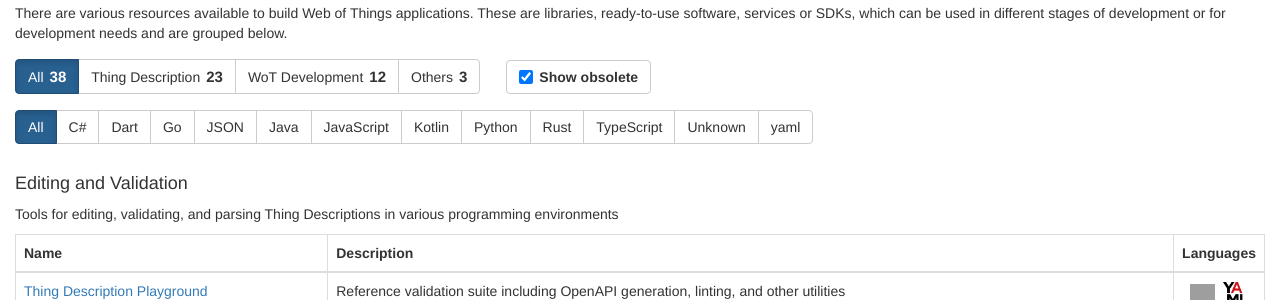
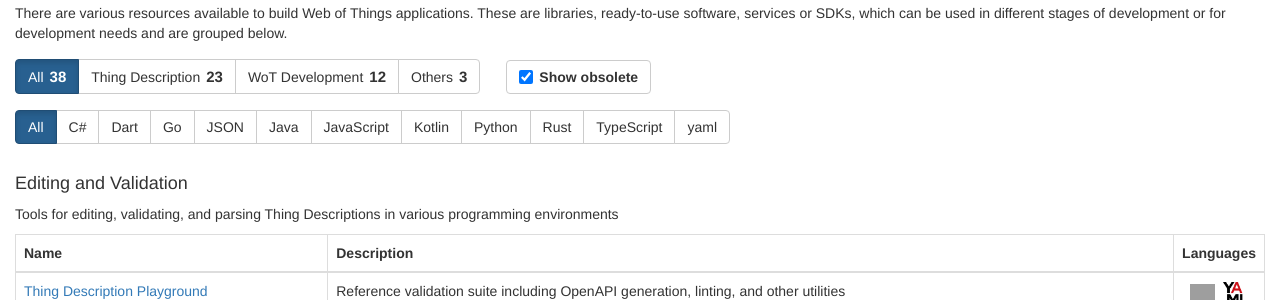
Before and after one commit to w3c/wot-marketing, a Jekyll site: the page built from docs/developers/index.html, in a window 1280 px wide and 900 px high. Shown: the part 192-492 px from the top of the window. Built offline with Jekyll 4.4.1, drawn with Linux system fonts in a browser that asks for light colours; nearby versions of some CDN libraries; comment, search, counter and statistics services are not loaded; grey boxes are pictures that could not be loaded.

Commit message:
remove unknown language

```diff
--- a/docs/developers/index.html
+++ b/docs/developers/index.html
@@ -63,8 +63,6 @@
 			{% for lang in tool.languages %}
 			{% assign all_languages = all_languages | push: lang %}
 			{% endfor %}
-			{% else %}
-			{% assign all_languages = all_languages | push: "Unknown" %}
 			{% endif %}
 			{% endfor %}
 			{% endfor %}
```
